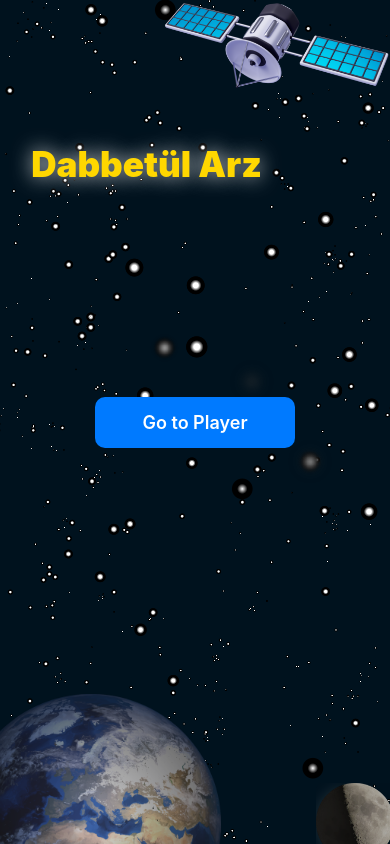
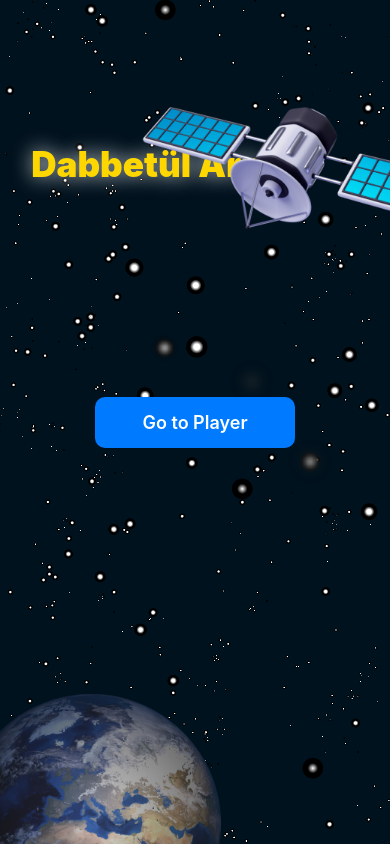
Before and after one commit to orrstudio/Dabbetul-Arz, a React Native app: screen / in a window 390 px wide. Built offline with nearby package versions, Linux system fonts and the light colour scheme.

Commit message:
Убрали луну

```diff
--- a/src/screens/HomeScreen.js
+++ b/src/screens/HomeScreen.js
@@ -157,12 +157,7 @@ const HomeScreen = ({ navigation }) => {
         style={styles.planetImage}
       />
 
-      <Animated.Image
-        source={require('../../assets/images/animation/moon.png')}
-        style={styles.moonImage}
-      />
-
-      {/* Спутник (статичный) */}
+      {/* Спутник */}
       <View style={styles.dabbeContainer}>
         <Animated.Image
           source={require('../../assets/images/animation/dabbe.png')}
@@ -241,29 +236,19 @@ const getHomeScreenStyles = (theme, dimensions) => StyleSheet.create({
     resizeMode: 'contain',
     zIndex: 2, // Планета над звездами
   },
-  moonImage: {
-    position: 'absolute',
-    bottom: '-2%', // Немного выходит за нижнюю границу
-    right: '-1%', // Немного выходит за правую границу
-    width: dimensions.planetSize * 0.3, // 30% от размера планеты
-    height: dimensions.planetSize * 0.3,
-    resizeMode: 'contain',
-    zIndex: 3, // Луна над планетой
-  },
   dabbeContainer: {
     position: 'absolute',
     top: 0,
     right: 0,
-    width: dimensions.planetSize * 0.9,
-    height: dimensions.planetSize * 0.9,
+    width: dimensions.planetSize * 1,
+    height: dimensions.planetSize * 1,
     zIndex: 3,
   },
   dabbeImage: {
-    width: '100%',
-    height: '100%',
+    width: '130%',
+    height: '130%',
     resizeMode: 'contain',
-    marginTop: '-30%',
-    marginRight: '-20%',
+    marginTop: '0%',
   },
   titleContainer: {
     position: 'absolute',
```
